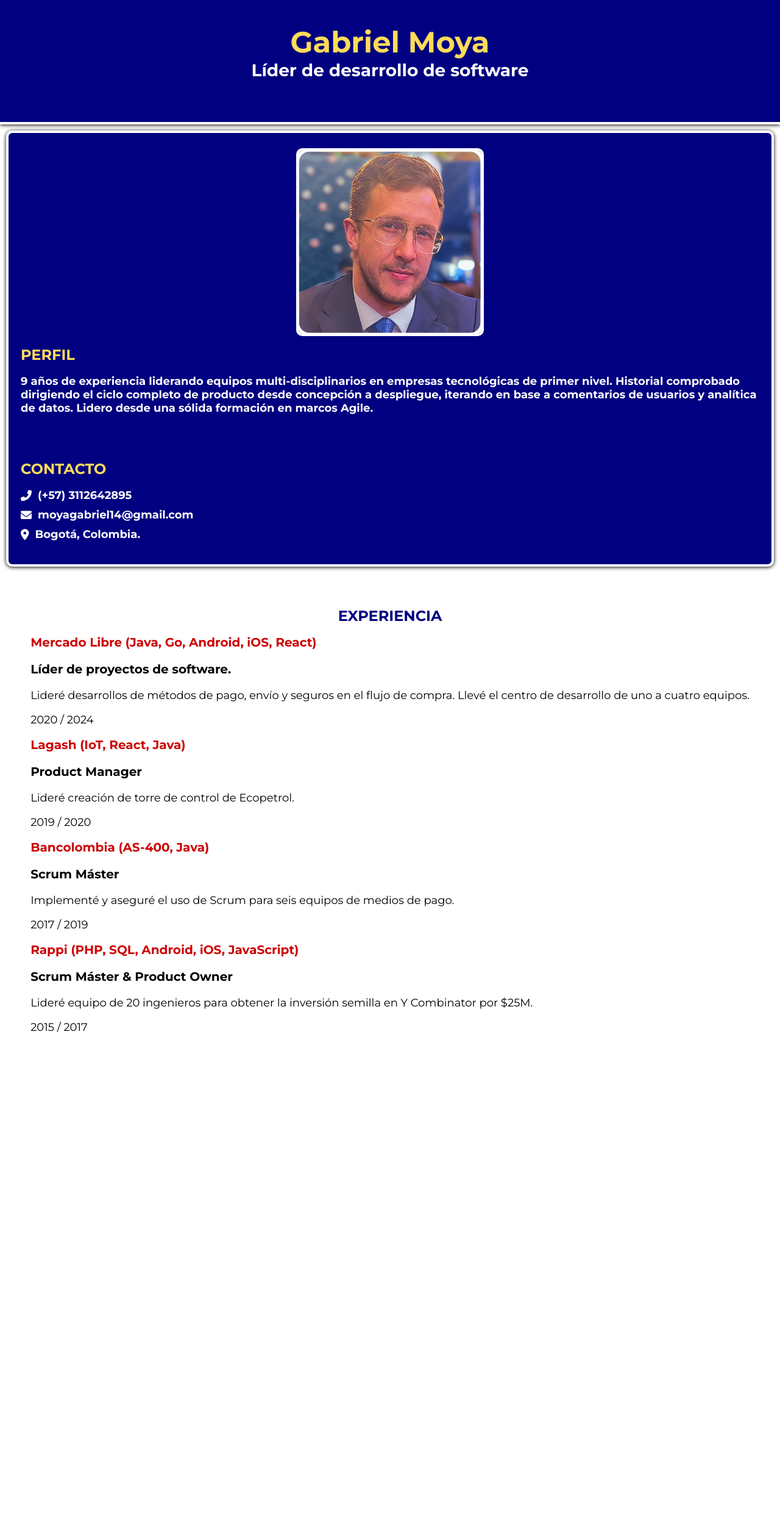
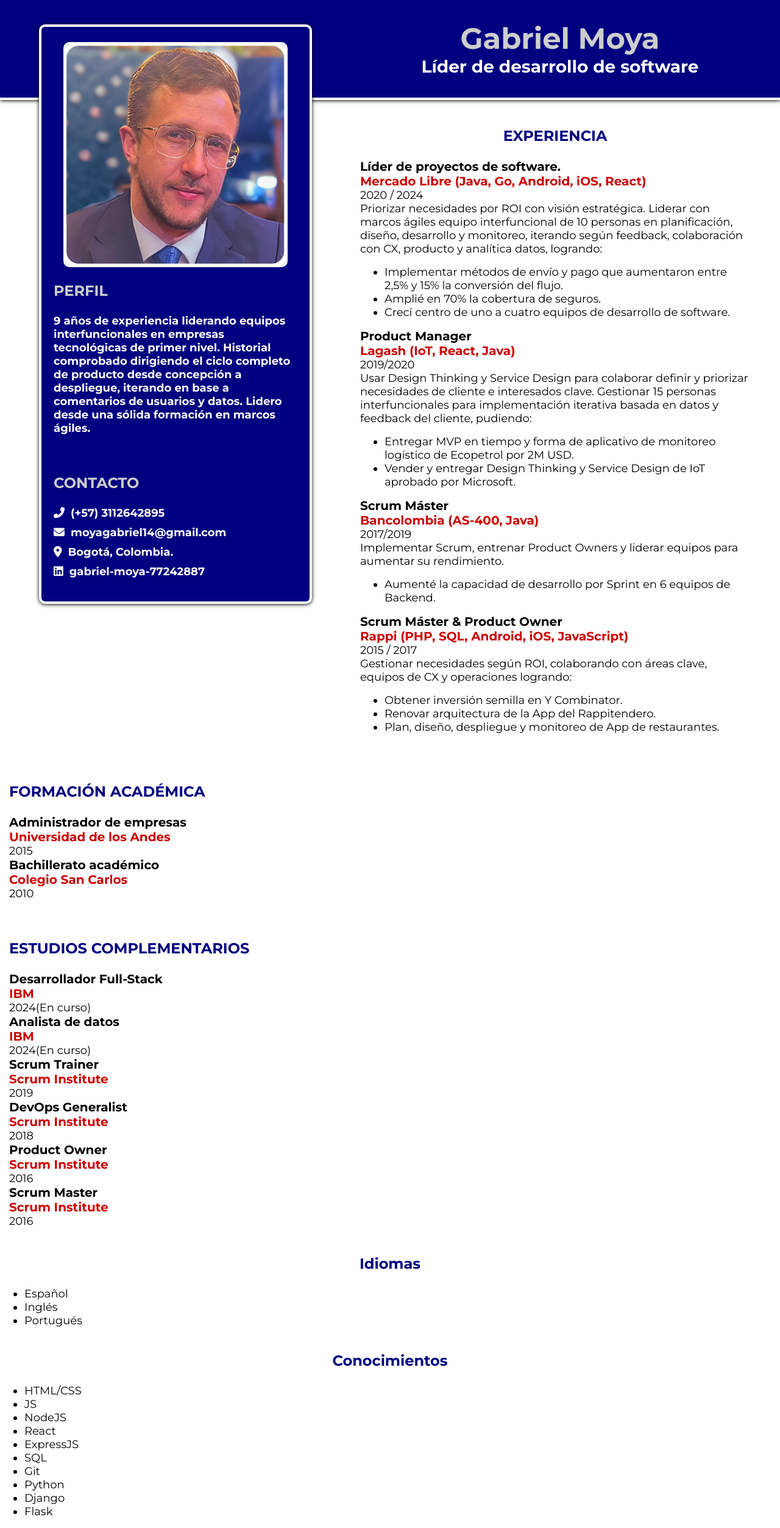
Before and after one commit to Jugador7/curriculum, a React (Create React App) app: page / in a window 1280 px wide. Shown: the whole page at 61% size. Before the commit the page ends 1773 px from the top, so only its background shows below. Built offline with nearby package versions, Linux system fonts and the light colour scheme.

Commit message:
adjusted styles and finished the content

```diff
--- a/package.json
+++ b/package.json
@@ -4,12 +4,13 @@
   "homepage": "https://Jugador7.github.io/curriculum",
   "private": true,
   "dependencies": {
+    "@fortawesome/fontawesome-free": "^6.5.2",
     "@testing-library/jest-dom": "^5.17.0",
     "@testing-library/react": "^13.4.0",
     "@testing-library/user-event": "^13.5.0",
     "react": "^18.2.0",
     "react-dom": "^18.2.0",
-    "react-scripts": "^5.0.1",
+    "react-scripts": "^3.0.1",
     "web-vitals": "^2.1.4"
   },
   "scripts": {
--- a/src/App.css
+++ b/src/App.css
@@ -34,8 +34,8 @@
   width: 100%; /* Ensures the div takes full width if not already set */
 }
 
-.profile-text h1 {
-  color: #FFDB58; /* Yellow color for the main title */
+.profile-text h3 {
+  color: #CDCDCD; /* Gray color for the main title */
   font-size: 24px; /* Example font size, adjust as needed */
   text-align: left;
   font-weight: 700;  /* Example font size, adjust as needed */
@@ -57,6 +57,7 @@
 }
 
 .profile-text li {
+  color: #FFFFFF; /* White color for the subtitle */
   margin: 10px 0; /* Adds vertical space between list items */
   align-items: center; /* Aligns icons and text vertically */
   display: flex; /* Lays out the icon and text in a horizontal row */
@@ -89,19 +90,19 @@
   justify-content: flex-start; /* Aligns items to the left */
   background-color: #000080; /* Dark blue background */
   color: #FFFFFF;
-  padding: 40px 20px;
+  padding: 30px 20px;
   height: 120px;
   border-bottom: 4px solid #FFFFFF; /* Adds a 'border' that looks like a margin */
   box-shadow: 0px 1px 6px 0px #000000; /* Adds shadow under the border */
 }
 .header-text h1 {
-  color: #FFDB58; /* Yellow color for the main title */
+  color: #CDCDCD; /* Gray color for the main title */
   margin: 0; /* Remove default margin */
   font-size: 48px; /* Example font size, adjust as needed */
   text-align: center;
   font-weight: 700;  /* Example font size, adjust as needed */
 }
-.header-text p {
+.header-text h2 {
   color: #FFFFFF; /* White color for the subtitle */
   margin: 0; /* Remove default margin */
   font-size: 28px; /* Example font size, adjust as needed */
@@ -109,8 +110,9 @@
   font-weight: 700;  /* Example font size, adjust as needed */
 }
 
-/*Experience&Education*/
-.exp-ed-container {
+
+/*Experience*/
+.experience-container {
   display: flex;
   flex-direction: column;
   align-items: center; /* Center items horizontally */
@@ -118,32 +120,38 @@
   padding: 0px 15px;
   margin: 20px 0; /* Add margin to separate from other containers */
 }
-.exp-ed-text {
+.experience-text {
   align-items: flex-start; /* Overrides parent centering, aligns text to start */
   width: 100%; /* Ensures the div takes full width if not already set */
 }
-.exp-ed-text h1 {
-  color: #000080; /* Red color for the main title */
-  font-size: 24px; /* Example font size, adjust as needed */
-  text-align: center; /* Ensures text within is aligned left */
-  font-weight: 700;  /* Example font size, adjust as needed */
+
+/*Academic Background*/
+.academic-background {
+  display: flex;
+  flex-direction: column;
+  align-items: left; /* Center items horizontally */
+  justify-content: left; /* Center items vertically */
+  padding: 0px 15px;
+  margin: 20px 0; /* Add margin to separate from other containers */
 }
-.exp-ed-text h2 {
-  color: #CD0000; /* Black color for the subtitle */
-  font-size: 20px; /* Example font size, adjust as needed */
-  text-align: left; /* Ensures text within is aligned left */
-  font-weight: 700;  /* Example font size, adjust as needed */
+
+.academic-background h3 {
+  text-align: left; /* Center items horizontally */
 }
-.exp-ed-text h3 {
-  color: #000000; /* Black color for the subtitle */
-  font-size: 20px; /* Example font size, adjust as needed */
-  text-align: left; /* Ensures text within is aligned left */
-  font-weight: 700;  /* Example font size, adjust as needed */
+
+/*Additional training*/
+.additional-training {
+  display: flex;
+  flex-direction: column;
+  text-align: left; /* Center items horizontally */
+  align-items: left; /* Center items horizontally */
+  justify-content: left; /* Center items vertically */
+  padding: 0px 15px;
+  margin: 20px 0; /* Add margin to separate from other containers */
 }
-.exp-ed-text p {
-  color: #000000; /* Black color for the subtitle */
-  font-size: 18px; /* Example font size, adjust as needed */
-  text-align: left; /* Ensures text within is aligned left */
+
+.additional-training h3 {
+  text-align: left; /* Center items horizontally */
 }
 
 /* BODY */
@@ -152,48 +160,104 @@ body {
     font-family: 'Montserrat', sans-serif; /* Apply Montserrat to the entire application */
 }
 
+h3 {
+  color: #000080; /* Red color for the main title */
+  font-size: 24px; /* Example font size, adjust as needed */
+  text-align: center; /* Ensures text within is aligned left */
+  font-weight: 700;  /* Example font size, adjust as needed */
+}
+
+h4 {
+  color: #000000; /* Black color for the subtitle */
+  font-size: 20px; /* Example font size, adjust as needed */
+  text-align: left; /* Ensures text within is aligned left */
+  font-weight: 700;  /* Example font size, adjust as needed */
+  margin: 0;
+}
+
+h5 {
+  color: #CD0000; /* Black color for the subtitle */
+  font-size: 20px; /* Example font size, adjust as needed */
+  text-align: left; /* Ensures text within is aligned left */
+  font-weight: 700;  /* Example font size, adjust as needed */
+  margin: 0;
+}
+
+p {
+  color: #000000; /* Black color for the subtitle */
+  font-size: 18px; /* Example font size, adjust as needed */
+  text-align: left; /* Ensures text within is aligned left */
+  margin: 0;
+}
+
+li {
+  color: #000000; /* Black color for the subtitle */
+  font-size: 18px; /* Example font size, adjust as needed */
+  text-align: left; /* Ensures text within is aligned left */
+  margin: 0;
+}
+
 
 /* Desktop view: Profile appears above the Header */
-@media (min-width: 1500px) {
+@media (min-width: 1073px) {
   .profile-container {
     position: absolute;  /* Resets positioning to default */
-    max-width: 20%;       /* Resets the width to take full available space */
-    margin: 40px 300px;    /* Provides space above and below the profile */
+    max-width: 400px;       /* Resets the width to take full available space */
+    margin: 40px 15% 0px 5%;    /* Provides space above and below the profile */
     left: auto;        /* Resets left positioning */
     right: auto;       /* Resets right positioning */
     top: auto;         /* Resets top positioning */
     transform: none;   /* Clears any transformations */
   }
+  .profile-image {
+    width: 90%; /* Smaller size on mobile */
+    height: 90%; /* Smaller size on mobile */
+  }
   .header-container {
     display: flex;
-    align-items: right;
-    justify-content: right; /* Aligns items to the left */
+    align-items: center;
+    justify-content: center; /* Aligns items to the center */
     background-color: #000080; /* Dark blue background */
     color: #FFFFFF;
-    padding: 10px 300px;
     height: 100px;
     border-bottom: 4px solid #FFFFFF; /* Adds a 'border' that looks like a margin */
     box-shadow: 0px 1px 6px 0px #000000; /* Adds shadow under the border */
   }
-  .exp-ed-container {
-    max-width: 60%;       /* Resets the width to take full available space */
-    margin-left: 350px;
+  .header-text{
+    max-width: 60%;
+    padding-left:45%;
+  }
+  .experience-container {
+    max-width: 50%;       /* Resets the width to take full available space */
+    margin-left: 45%;
+  }
+}
+
+/* Desktop view adjustments for really big screens */
+@media (min-width: 1500px) {
+  .header-text{
+    padding-left: 40%;
+    margin-right: 20%;
+  }
+  .experience-container {
+    max-width: 50%;       /* Resets the width to take full available space */
+    margin-left: 35%;
   }
 }
 
 /* Mobile view adjustments to ensure profile appears below the Header */
-@media (max-width: 1499px) {
-  .app-container {
-    display: flex;
-    flex-direction: column; /* Adjusts the order to put Profile below Header */
-  }
-}
-
-@media (max-width: 767px) {
+@media (max-width: 1073px) {
   .profile-image {
     width: 90%; /* Smaller size on mobile */
     height: 90%; /* Smaller size on mobile */
   }
+  .header-text{
+    padding-top: 3%;
+  }
+  .experience-container {
+    margin-left: 5%;
+    margin-right: 5%;
+  }
 }
 
   /* Additional styles for other components can be added here */
--- a/src/App.js
+++ b/src/App.js
@@ -3,6 +3,11 @@ import './App.css';
 import Header from './components/Header';
 import Profile from './components/Profile';
 import Experience from './components/Experience';
+import AcademicBackground from './components/AcademicBackground';
+import AdditionalTraining from './components/AdditionalTraining';
+import Languages from './components/Languages';
+import Skills from './components/Skills';
+import '@fortawesome/fontawesome-free/css/all.css'
 
 
 function App(props) {
@@ -11,9 +16,11 @@ function App(props) {
       <div className="app-container">
         <Header />
         <Profile />
-        <div className="exp-ed-container">
-          <Experience />
-        </div>
+        <Experience />
+        <AcademicBackground />
+        <AdditionalTraining />
+        <Languages />
+        <Skills />
       </div>
         {/* Other components will go here */}
     </div>
--- /dev/null
+++ b/src/components/AcademicBackground.js
@@ -0,0 +1,18 @@
+import React from 'react';
+import '../App.css';  // Make sure to import the CSS
+
+const AcademicBackground = () => {
+  return (
+    <div className="academic-background">
+        <h3>FORMACIÓN ACADÉMICA</h3>
+          <h4>Administrador de empresas</h4>
+            <h5>Universidad de los Andes</h5>
+              <p>2015</p>
+          <h4>Bachillerato académico</h4>
+            <h5>Colegio San Carlos</h5>
+              <p>2010</p>
+    </div>
+  );
+};
+
+export default AcademicBackground;
--- /dev/null
+++ b/src/components/AdditionalTraining.js
@@ -0,0 +1,30 @@
+import React from 'react';
+import '../App.css';  // Make sure to import the CSS
+
+const AdditionalTraining = () => {
+  return (
+    <div className="additional-training">
+        <h3>ESTUDIOS COMPLEMENTARIOS</h3>
+            <h4>Desarrollador Full-Stack</h4>
+                <h5>IBM</h5>
+                    <p>2024(En curso)</p>
+            <h4>Analista de datos</h4>
+                <h5>IBM</h5>
+                    <p>2024(En curso)</p>
+            <h4>Scrum Trainer</h4>
+                <h5>Scrum Institute</h5>
+                    <p>2019</p>
+            <h4>DevOps Generalist</h4>
+                <h5>Scrum Institute</h5>
+                    <p>2018</p>
+            <h4>Product Owner</h4>
+                <h5>Scrum Institute</h5>
+                    <p>2016</p>
+            <h4>Scrum Master</h4>
+                <h5>Scrum Institute</h5>
+                    <p>2016</p>
+    </div>
+  );
+};
+
+export default AdditionalTraining;
--- a/src/components/Experience.js
+++ b/src/components/Experience.js
@@ -3,26 +3,46 @@ import '../App.css';  // Make sure to import the CSS
 
 function Experience() {
     return (
-      <div className="exp-ed-container">
-        <div className="exp-ed-text">
-          <h1>EXPERIENCIA</h1>
-          <h2>Mercado Libre (Java, Go, Android, iOS, React)</h2>
-            <h3>Líder de proyectos de software.</h3>
-                <p>Lideré desarrollos de métodos de pago, envío y seguros en el flujo de compra.
-                    Llevé el centro de desarrollo de uno a cuatro equipos.</p>
-                <p>2020 / 2024</p>
-          <h2>Lagash (IoT, React, Java)</h2>
-            <h3>Product Manager</h3>
-                <p>Lideré creación de torre de control de Ecopetrol.</p>
-                <p>2019 / 2020</p>
-          <h2>Bancolombia (AS-400, Java)</h2>
-            <h3>Scrum Máster</h3>
-                <p>Implementé y aseguré el uso de Scrum para seis equipos de medios de pago.</p>
-                <p>2017 / 2019</p>
-          <h2>Rappi (PHP, SQL, Android, iOS, JavaScript)</h2>
-          <h3>Scrum Máster & Product Owner</h3>
-          <p>Lideré equipo de 20 ingenieros para obtener la inversión semilla en Y Combinator por $25M.</p>
-          <p>2015 / 2017</p>
+      <div className="experience-container">
+        <div className="experience-text">
+          <h3>EXPERIENCIA</h3>
+          <h4>Líder de proyectos de software.</h4>
+            <h5>Mercado Libre (Java, Go, Android, iOS, React)</h5>
+              <p>2020 / 2024</p>
+              <p>Priorizar necesidades por ROI con visión estratégica. Liderar con marcos ágiles equipo interfuncional de 10 personas
+                  en planificación, diseño, desarrollo y monitoreo, iterando según feedback, colaboración con CX, producto  y analítica datos,
+                   logrando:</p>
+              <ul>
+                <li>Implementar métodos de envío y pago que aumentaron entre 2,5% y 15% la conversión del flujo.</li>
+                <li>Amplié en 70% la cobertura de seguros.</li>
+                <li>Crecí centro de uno a cuatro equipos de desarrollo de software.</li>
+              </ul>
+          <h4>Product Manager</h4>
+            <h5>Lagash (IoT, React, Java)</h5>
+              <p>2019/2020</p>
+              <p>Usar Design Thinking y Service Design para colaborar definir y priorizar necesidades de cliente e interesados clave.
+                 Gestionar 15 personas interfuncionales para implementación iterativa basada en datos y feedback del cliente,
+                  pudiendo:</p>
+              <ul>
+                <li>Entregar MVP en tiempo y forma de aplicativo de monitoreo logístico de Ecopetrol por 2M USD.</li>
+                <li>Vender y entregar Design Thinking y Service Design de IoT aprobado por Microsoft. </li>
+              </ul>
+          <h4>Scrum Máster</h4>
+            <h5>Bancolombia (AS-400, Java)</h5>
+              <p>2017/2019</p>
+              <p>Implementar Scrum, entrenar Product Owners y liderar equipos para aumentar su rendimiento. </p>
+                <ul>
+                  <li>Aumenté la capacidad de desarrollo por Sprint en 6 equipos de Backend.</li>
+                </ul>
+          <h4>Scrum Máster & Product Owner</h4>
+            <h5>Rappi (PHP, SQL, Android, iOS, JavaScript)</h5>
+              <p>2015 / 2017</p>
+              <p>Gestionar necesidades según ROI, colaborando con áreas clave, equipos de CX y operaciones logrando:</p>
+              <ul>
+                  <li>Obtener inversión semilla en Y Combinator.</li>
+                  <li>Renovar arquitectura de la App del Rappitendero.</li>
+                  <li>Plan, diseño, despliegue y monitoreo de App de restaurantes. </li>
+              </ul>
         </div>
       </div>
     );
--- a/src/components/Header.js
+++ b/src/components/Header.js
@@ -6,7 +6,7 @@ function Header() {
     <header className="header-container">
       <div className="header-text">
         <h1>Gabriel Moya</h1>
-        <p>Líder de desarrollo de software</p>
+        <h2>Líder de desarrollo de software</h2>
       </div>
     </header>
   );
--- /dev/null
+++ b/src/components/Languages.js
@@ -0,0 +1,16 @@
+import React from 'react';
+
+const Languages = () => {
+  return (
+    <div className="languages">
+      <h3>Idiomas</h3>
+      <ul>
+        <li>Español</li>
+        <li>Inglés</li>
+        <li>Portugués</li>
+      </ul>
+    </div>
+  );
+};
+
+export default Languages;
--- a/src/components/Profile.js
+++ b/src/components/Profile.js
@@ -6,18 +6,20 @@ function Profile() {
     <div className="profile-container">
       <img src={`${process.env.PUBLIC_URL}/images/GabrielMoya.png`} alt="Profile" className="profile-image" />
       <div className="profile-text">
-        <h1>PERFIL</h1>
-        <p>9 años de experiencia liderando equipos multi-disciplinarios en empresas tecnológicas de primer nivel.
-            Historial comprobado dirigiendo el ciclo completo de producto desde concepción a despliegue,
-            iterando en base a comentarios de usuarios y analítica de datos.
-            Lidero desde una sólida formación en marcos Agile.</p>
+        <h3>PERFIL</h3>
+        <p>9 años de experiencia liderando equipos interfuncionales en empresas tecnológicas de primer nivel.
+          Historial comprobado dirigiendo el ciclo completo de producto desde concepción a despliegue,
+          iterando en base a comentarios de usuarios y datos. Lidero desde una sólida formación en marcos ágiles.</p>
       </div>
       <div className="profile-text">
-        <h1>CONTACTO</h1>
+        <h3>CONTACTO</h3>
         <ul>
           <li><i className="fas fa-phone-alt"></i> (+57) 3112642895</li>
           <li><i className="fas fa-envelope"></i> moyagabriel14@gmail.com</li>
           <li><i className="fas fa-map-marker-alt"></i> Bogotá, Colombia.</li>
+          <li>
+            <i className="fab fa-linkedin"></i> gabriel-moya-77242887
+          </li>
         </ul>
       </div>
     </div>
--- /dev/null
+++ b/src/components/Skills.js
@@ -0,0 +1,23 @@
+import React from 'react';
+
+const Skills = () => {
+  return (
+    <div className="skills">
+      <h3>Conocimientos</h3>
+      <ul>
+        <li>HTML/CSS</li>
+        <li>JS</li>
+        <li>NodeJS</li>
+        <li>React</li>
+        <li>ExpressJS</li>
+        <li>SQL</li>
+        <li>Git</li>
+        <li>Python</li>
+        <li>Django</li>
+        <li>Flask</li>
+      </ul>
+    </div>
+  );
+};
+
+export default Skills;
```
Also changed, not shown: 1 other file (tests, documents, lock files or other folders).
